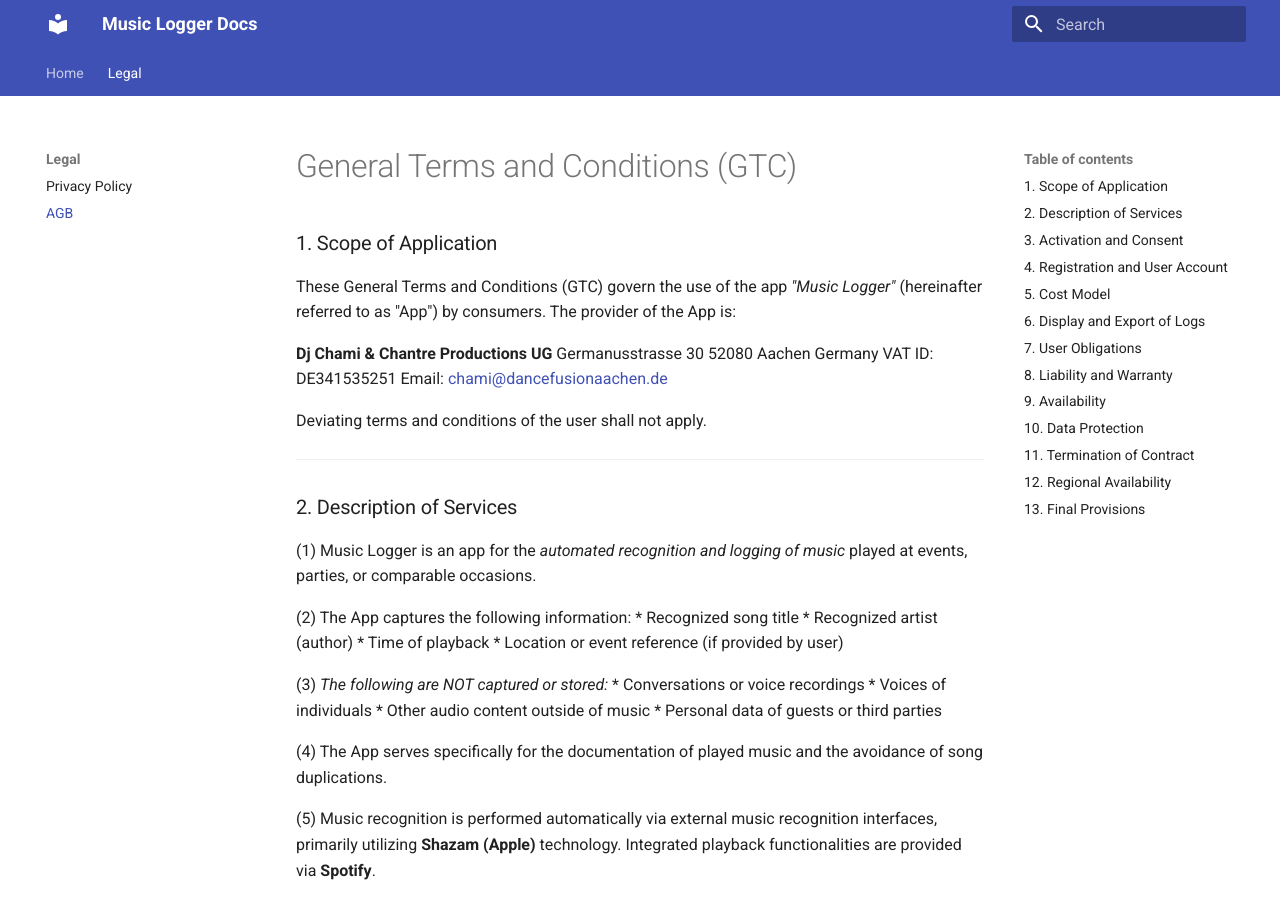
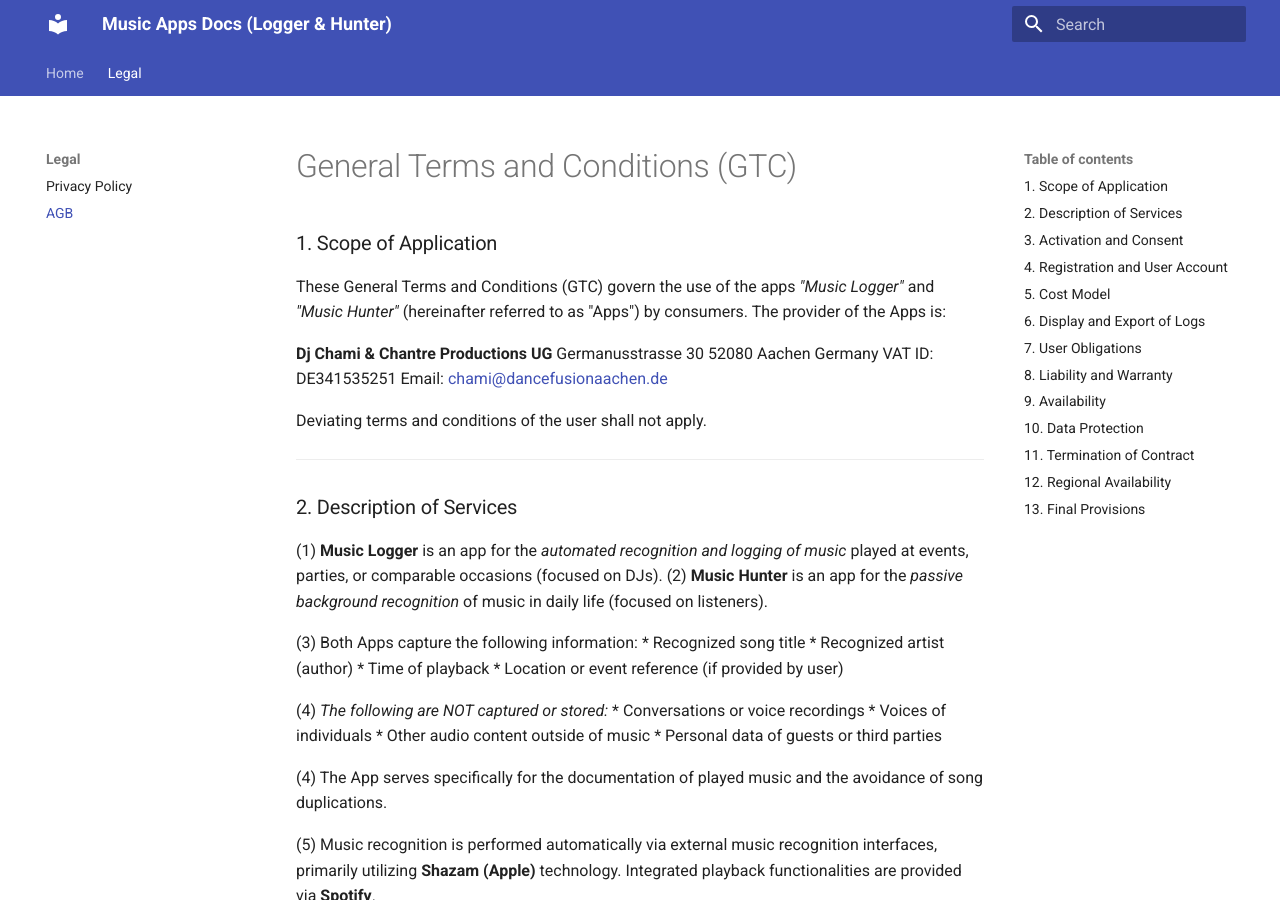
Before and after one commit to adn94/music-logger-docs, an MkDocs documentation site: the page built from docs/agb.md, in a window 1280 px wide and 900 px high. Built offline with MkDocs 1.6.1 and Material for MkDocs 9.7.7, drawn with Linux system fonts in a browser that asks for light colours.

Commit message:
docs: update policies to include Music Hunter

```diff
--- a/docs/agb.md
+++ b/docs/agb.md
@@ -2,7 +2,7 @@
 
 ### 1. Scope of Application
 
-These General Terms and Conditions (GTC) govern the use of the app *"Music Logger"* (hereinafter referred to as "App") by consumers. The provider of the App is:
+These General Terms and Conditions (GTC) govern the use of the apps *"Music Logger"* and *"Music Hunter"* (hereinafter referred to as "Apps") by consumers. The provider of the Apps is:
 
 **Dj Chami & Chantre Productions UG**
 Germanusstrasse 30
@@ -17,15 +17,16 @@
 
 ### 2. Description of Services
 
-(1) Music Logger is an app for the *automated recognition and logging of music* played at events, parties, or comparable occasions.
+(1) **Music Logger** is an app for the *automated recognition and logging of music* played at events, parties, or comparable occasions (focused on DJs).
+(2) **Music Hunter** is an app for the *passive background recognition* of music in daily life (focused on listeners).
 
-(2) The App captures the following information:
+(3) Both Apps capture the following information:
 * Recognized song title
 * Recognized artist (author)
 * Time of playback
 * Location or event reference (if provided by user)
 
-(3) *The following are NOT captured or stored:*
+(4) *The following are NOT captured or stored:*
 * Conversations or voice recordings
 * Voices of individuals
 * Other audio content outside of music
--- a/mkdocs.yml
+++ b/mkdocs.yml
@@ -1,4 +1,4 @@
-site_name: Music Logger Docs
+site_name: Music Apps Docs (Logger & Hunter)
 theme:
   name: material
   features:
```
Also changed, not shown: docs/privacy-policy.md (+2 -2 lines).
